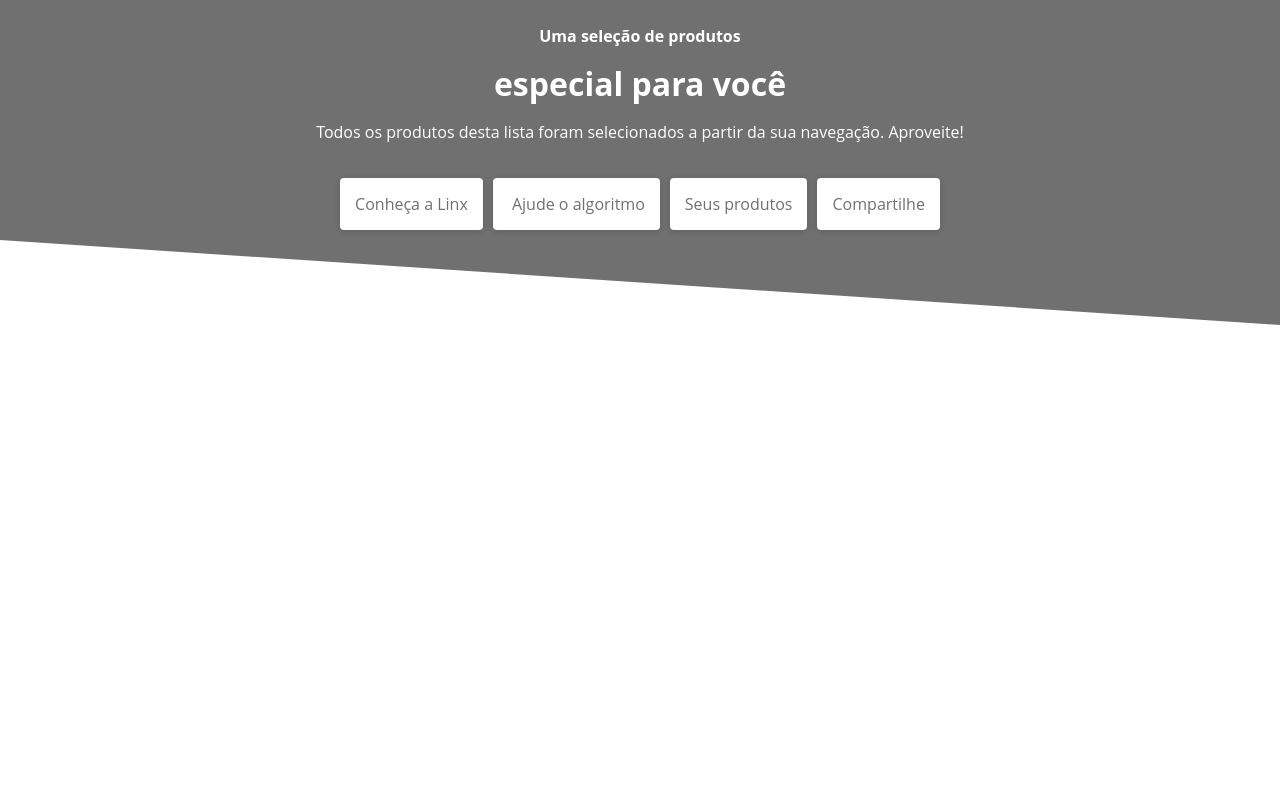
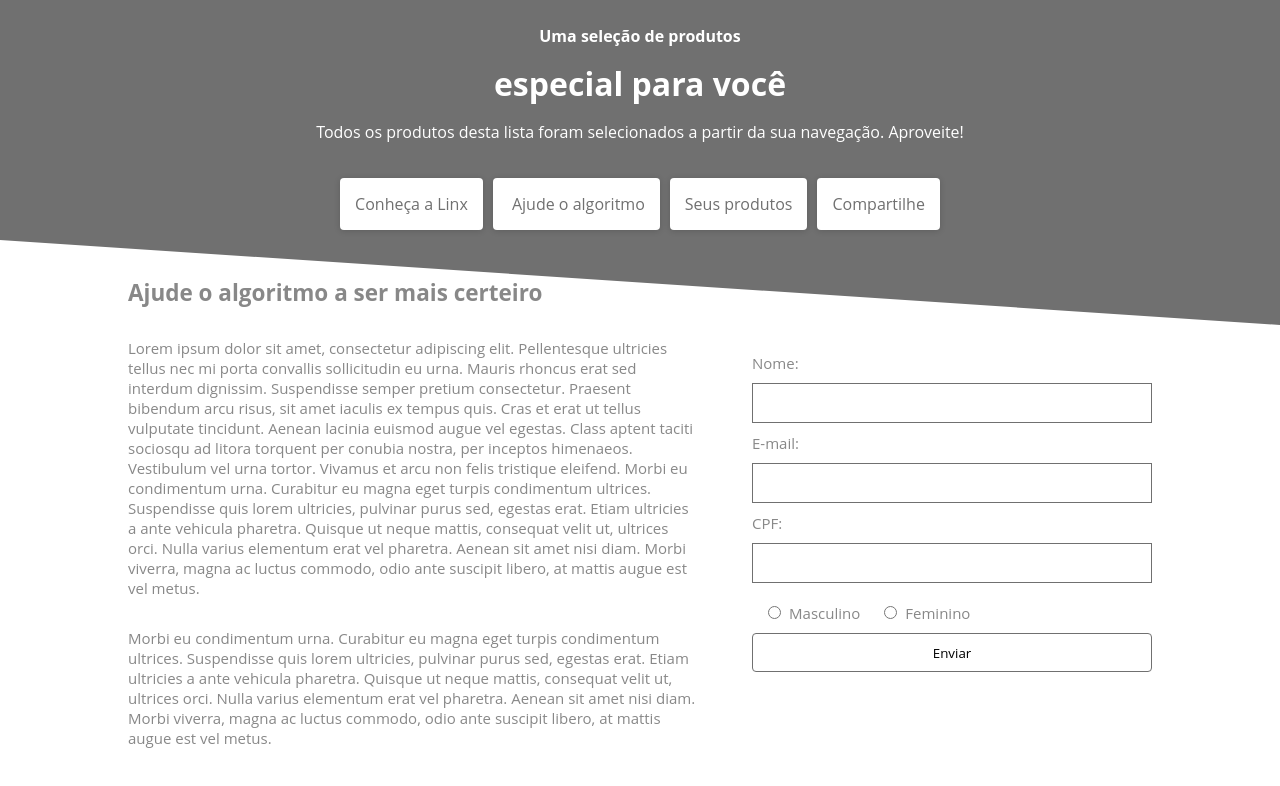
Before and after one commit to Kamirii/todo9-mod5, a React (Vite) app in the folder linxImpulse/: page / in a window 1280 px wide. Shown: the top 786 px of the page. Built offline with nearby package versions, Linux system fonts and the light colour scheme.

Commit message:
form newsletter pronto

```diff
--- a/linxImpulse/src/SinglePage.jsx
+++ b/linxImpulse/src/SinglePage.jsx
@@ -1,13 +1,15 @@
 import { useState } from 'react'
 import { Header } from "./components/Header/header.jsx"
-
+import { Form } from "./components/form/form.jsx"
 function SinglePage() {
   const [count, setCount] = useState(0)
 
   return (
-  <header>
-   <Header />
-   </header>
+  <main>
+   <Header/>
+    <Form />
+   </main>
+
   )
 }
 
--- a/linxImpulse/src/components/button/button.module.css
+++ b/linxImpulse/src/components/button/button.module.css
@@ -1,13 +1,9 @@
 .btn {
-    text-align: center;
-    width: 20rem;
-    height: 3rem;
-    font-weight: bold;
-    font-family: 'Segoe UI', Tahoma, Geneva, Verdana, sans-serif;
-    font-size: 14px;
-    cursor: pointer;
+    height: 39px;
+    background: #FFFFFF 0% ;
+    border: 1px solid #707070;
     border-radius: 4px;
-    border: none;
+    opacity: 1;
 }
 
 .btn:hover {
--- a/linxImpulse/src/components/form/form.jsx
+++ b/linxImpulse/src/components/form/form.jsx
@@ -0,0 +1,58 @@
+import styles from "./form.module.css"
+import {Button} from "../button/button.jsx"
+export const Form = () => {
+    return (
+        <section className={styles.section}>
+
+
+            <div className={styles.sectionText}>
+                <h1>Ajude o algoritmo a ser mais certeiro</h1>
+                <p>
+                    Lorem ipsum dolor sit amet, consectetur adipiscing elit. Pellentesque ultricies tellus nec mi porta convallis sollicitudin eu urna. Mauris rhoncus erat sed interdum dignissim. Suspendisse semper pretium consectetur. Praesent bibendum arcu risus, sit amet iaculis ex tempus quis. Cras et erat ut tellus vulputate tincidunt. Aenean lacinia euismod augue vel egestas. Class aptent taciti sociosqu ad litora torquent per conubia nostra, per inceptos himenaeos. Vestibulum vel urna tortor. Vivamus et arcu non felis tristique eleifend. Morbi eu condimentum urna. Curabitur eu magna eget turpis condimentum ultrices. Suspendisse quis lorem ultricies, pulvinar purus sed, egestas erat. Etiam ultricies a ante vehicula pharetra. Quisque ut neque mattis, consequat velit ut, ultrices orci. Nulla varius elementum erat vel pharetra. Aenean sit amet nisi diam. Morbi viverra, magna ac luctus commodo, odio ante suscipit libero, at mattis augue est vel metus.
+                </p>
+                <p></p>
+                <p>
+                    Morbi eu condimentum urna. Curabitur eu magna eget turpis condimentum
+                    ultrices. Suspendisse quis lorem ultricies, pulvinar purus sed,
+                    egestas erat. Etiam ultricies a ante vehicula pharetra. Quisque ut
+                    neque mattis, consequat velit ut, ultrices orci. Nulla varius
+                    elementum erat vel pharetra. Aenean sit amet nisi diam. Morbi viverra,
+                    magna ac luctus commodo, odio ante suscipit libero, at mattis augue
+                    est vel metus.
+                </p>
+            </div>
+
+
+            <form className={styles.sectionForm}>
+                <div className={styles.formInput}>
+                    <label>
+                        Nome:
+                        <input type="text" name="nome" />
+                    </label>
+                    <label>
+                        E-mail:
+                        <input type="email" name="email" />
+                    </label>
+                    <label>
+                        CPF:
+                        <input type="text" name="cpf" />
+                    </label>
+                </div>
+
+                <div className={styles.formCheckboxes}>
+                    <label htmlFor="masculino" >
+                        <input type="radio"/>
+                        Masculino
+                    </label>
+                    <label htmlFor="feminino">
+                        <input type="radio" />
+                        Feminino
+                    </label>
+                </div>
+
+                <Button type="submit" value="Enviar"></Button>
+            </form>
+
+        </section>
+    )
+}
--- /dev/null
+++ b/linxImpulse/src/components/form/form.module.css
@@ -0,0 +1,33 @@
+.section {
+    height: 25px;
+    width: 80%;
+    margin: 0 auto;
+    display: flex;
+    align-items: center;
+    gap: 5%;
+    font: normal 15px Helvetica Neue;
+    color: #888888;
+    opacity: 1
+}
+.sectionForm{
+    display: flex;
+    flex-direction: column;
+    gap:10px;
+}
+.sectionText p {
+    margin-top: 30px;
+}
+
+.formInput input {
+    border: 1px solid #707070;
+    padding: 10px;
+    margin: 10px 0;
+    width: 400px;
+}
+
+.formCheckboxes label,input {
+margin: 0 8px;
+cursor:pointer;
+
+
+}
```
